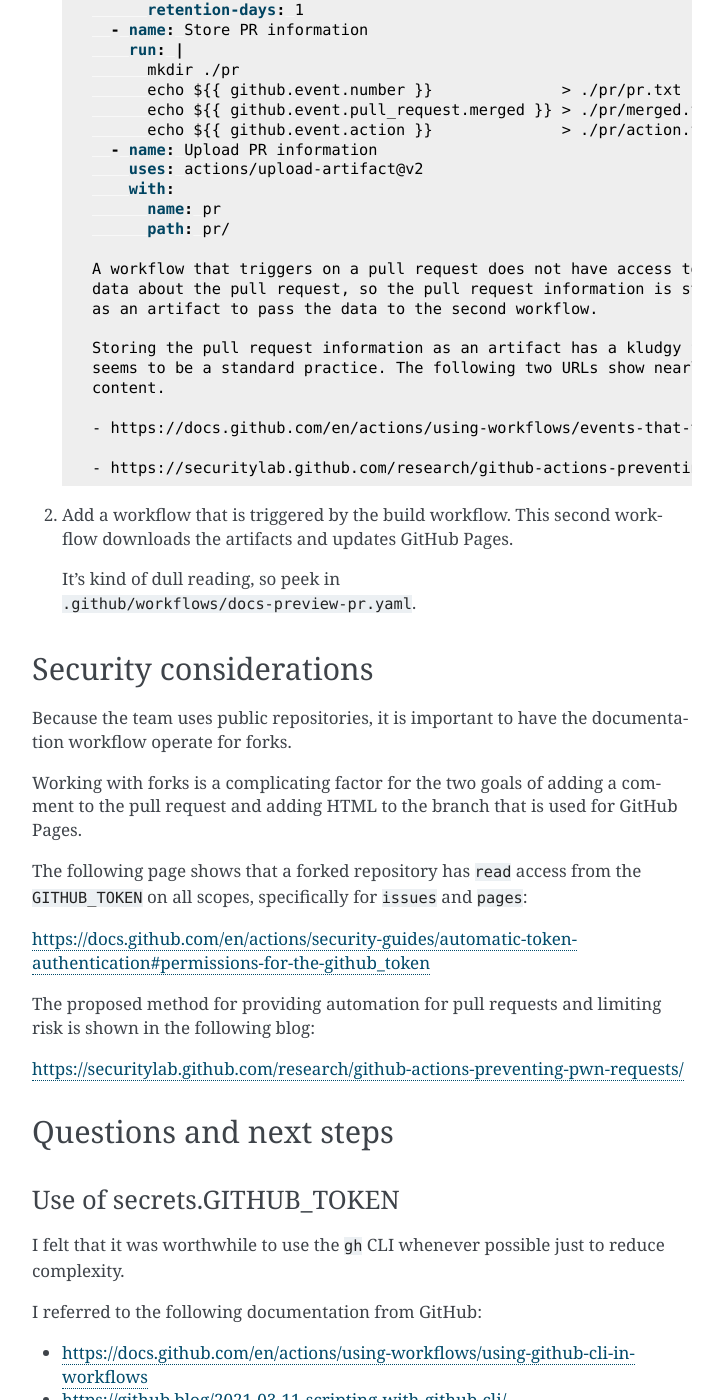
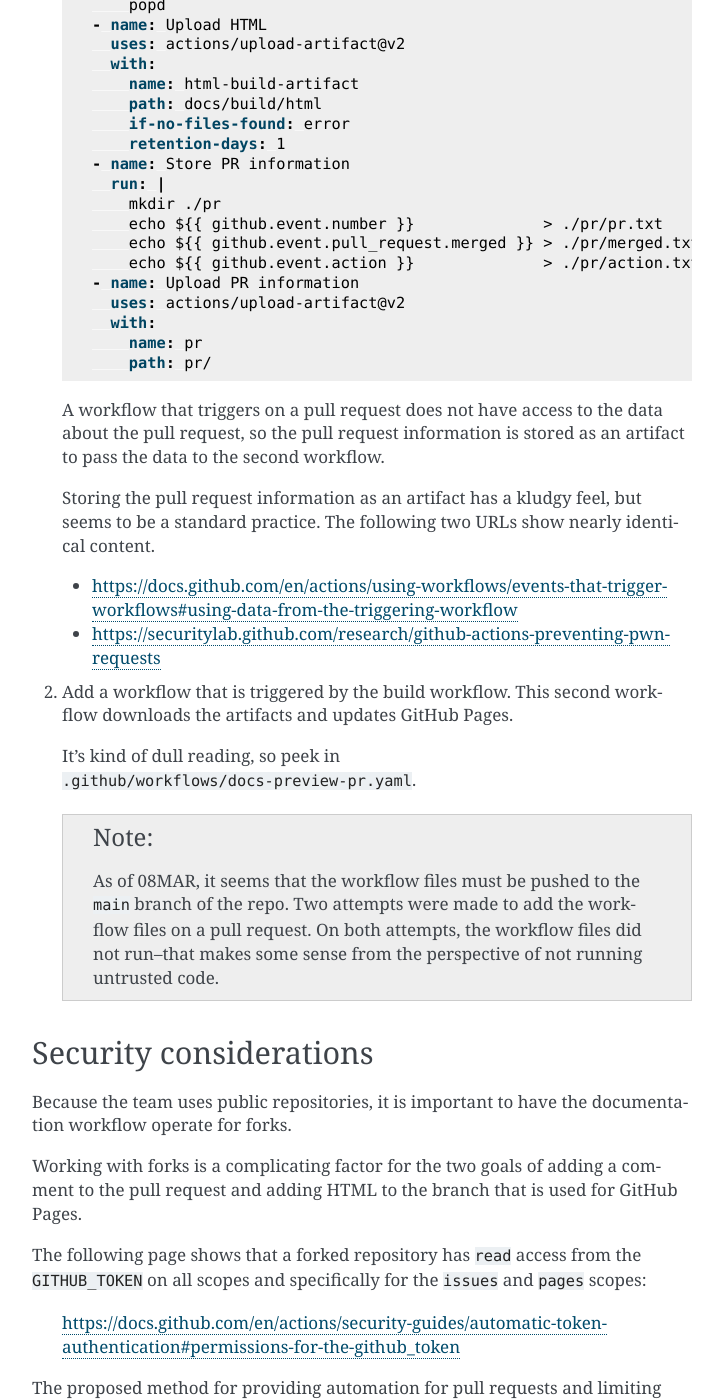
Before and after one commit to mikemckiernan/sphinx-play, a Sphinx documentation site: the page built from docs/source/index.rst, in a window 1280 px wide and 1400 px high, scrolled down 1036 px. Shown: the whole window, without its empty margins (388-1111 px from the left). Built offline with Sphinx 7.4.7, drawn with Linux system fonts in a browser that asks for light colours; some of the changed text lies outside the part shown.

Commit message:
Revise formatting
* Add mention of .nojekyll file.

* Suggest adding the workflow files on the main branch
  without a pull request.

```diff
--- a/docs/source/index.rst
+++ b/docs/source/index.rst
@@ -29,10 +29,18 @@
 Run the workflow for pull requests that are based from the ``main`` branch only.
 
 
+Prerequisites
+-------------
+
+* Enable GitHub Pages, typically on the ``gh-pages`` branch.
+
+* Add a ``.nojekyll`` file to the root directory on the GitHub Pages branch.
+
+
 Anticipated implementation
 --------------------------
 
-#. Update the workflow that builds the Python project and add a few steps:
+1. Update the workflow that builds the Python project and add a few steps:
 
    - Build the documentation.
 
@@ -65,22 +73,30 @@
           name: pr
           path: pr/
 
-    A workflow that triggers on a pull request does not have access to the
-    data about the pull request, so the pull request information is stored
-    as an artifact to pass the data to the second workflow.
+  A workflow that triggers on a pull request does not have access to the
+  data about the pull request, so the pull request information is stored
+  as an artifact to pass the data to the second workflow.
 
-    Storing the pull request information as an artifact has a kludgy feel, but
-    seems to be a standard practice. The following two URLs show nearly identical
-    content.
+  Storing the pull request information as an artifact has a kludgy feel, but
+  seems to be a standard practice. The following two URLs show nearly identical
+  content.
 
-    - https://docs.github.com/en/actions/using-workflows/events-that-trigger-workflows#using-data-from-the-triggering-workflow
+  - https://docs.github.com/en/actions/using-workflows/events-that-trigger-workflows#using-data-from-the-triggering-workflow
 
-    - https://securitylab.github.com/research/github-actions-preventing-pwn-requests
+  - https://securitylab.github.com/research/github-actions-preventing-pwn-requests
 
-#. Add a workflow that is triggered by the build workflow.
+2. Add a workflow that is triggered by the build workflow.
    This second workflow downloads the artifacts and updates GitHub Pages.
 
    It's kind of dull reading, so peek in ``.github/workflows/docs-preview-pr.yaml``.
+
+   .. note::
+
+      As of 08MAR, it seems that the workflow files must be pushed to the ``main``
+      branch of the repo.
+      Two attempts were made to add the workflow files on a pull request.
+      On both attempts, the workflow files did not run--that makes some sense
+      from the perspective of not running untrusted code.
 
 
 Security considerations
@@ -92,14 +108,14 @@
 adding HTML to the branch that is used for GitHub Pages.
 
 The following page shows that a forked repository has ``read`` access from the ``GITHUB_TOKEN`` on all
-scopes, specifically for ``issues`` and ``pages``:
+scopes and specifically for the ``issues`` and ``pages`` scopes:
 
-https://docs.github.com/en/actions/security-guides/automatic-token-authentication#permissions-for-the-github_token
+  https://docs.github.com/en/actions/security-guides/automatic-token-authentication#permissions-for-the-github_token
 
 The proposed method for providing automation for pull requests and limiting risk is shown in the
 following blog:
 
-https://securitylab.github.com/research/github-actions-preventing-pwn-requests/
+  https://securitylab.github.com/research/github-actions-preventing-pwn-requests/
 
 
 Questions and next steps
```
Also changed, not shown: other parts of docs/source/index.rst (+2 -1 lines).
